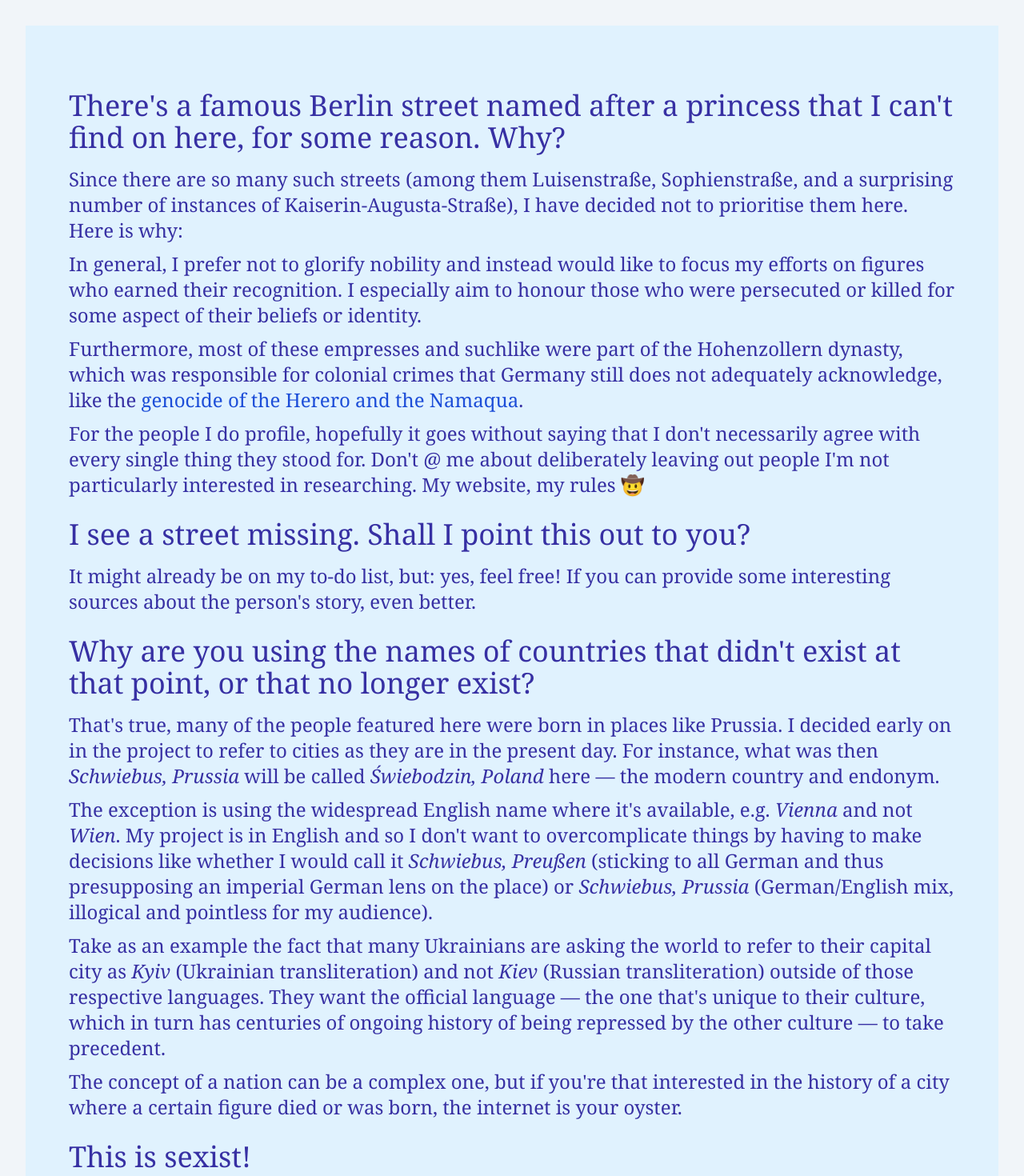
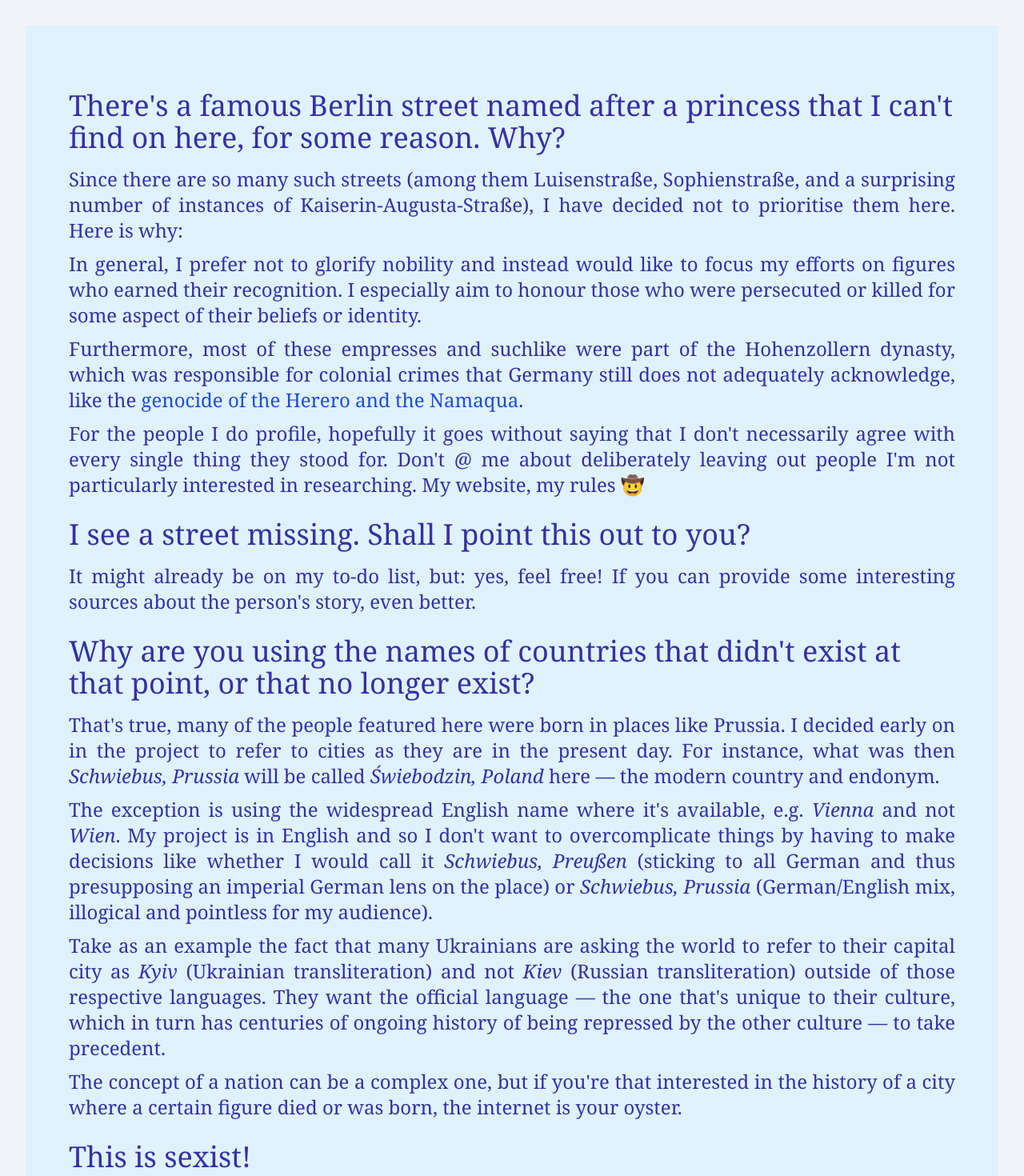
Before and after one commit to rosamundm/womens-history-of-berlin--frontend, a React (Create React App) app: page /faq in a window 1280 px wide. Shown: the top 1470 px of the page at 80% size. Built offline with nearby package versions, Linux system fonts and the light colour scheme.

Commit message:
Justify paragraphs

```diff
--- a/src/components/Street.js
+++ b/src/components/Street.js
@@ -99,7 +99,7 @@ function StreetInstance() {
                     ): unknownInfo}
                 </div>
 
-                <div className="eponym-description" class="p-4 sm:text-lg md:text-2xl lg:text-2xl">
+                <div className="eponym-description" class="p-4 sm:text-lg md:text-2xl lg:text-2xl text-justify">
                   {parsedStreetDescription}
                 </div>
 
--- a/src/components/staticPages/About.js
+++ b/src/components/staticPages/About.js
@@ -8,7 +8,7 @@ export default function AboutPage() {
 
           <div class="p-6 bg-sky-100">
 
-              <div className="eponym-basic-info" class="p-5 sm:text-lg md:text-2xl lg:text-2xl bg-sky-100">
+              <div className="eponym-basic-info" class="p-5 sm:text-lg md:text-2xl lg:text-2xl text-justify bg-sky-100">
 
                 <div class="p-5 px-2.5">
                     <div class="text-4xl py-4">
--- a/src/components/staticPages/Contact.js
+++ b/src/components/staticPages/Contact.js
@@ -8,7 +8,7 @@ export default function ContactPage() {
 
           <div class="p-6 bg-sky-100">
 
-              <div className="eponym-basic-info" class="p-5 sm:text-lg md:text-2xl lg:text-2xl bg-sky-100">
+              <div className="eponym-basic-info" class="p-5 sm:text-lg md:text-2xl lg:text-2xl text-justify g-sky-100">
 
                 <div class="p-5 px-2.5">
                     <div class="text-4xl py-4">
--- a/src/components/staticPages/FAQ.js
+++ b/src/components/staticPages/FAQ.js
@@ -16,58 +16,58 @@ export default function FaqPage() {
                         There's a famous Berlin street named after a princess that I can't find on
                         here, for some reason. Why?
                     </div>
-                    <p class="pb-2.5">
+                    <p class="pb-2.5 text-justify">
                         Since there are so many such streets (among them Luisenstraße, Sophienstraße, and a
                         surprising number of instances of Kaiserin-Augusta-Straße), I have decided not to prioritise
                         them here. Here is why:
                     </p>
-                    <p class="pb-2.5">
+                    <p class="pb-2.5 text-justify">
                         In general, I prefer not to glorify nobility and instead would like to focus my efforts on figures
                         who earned their recognition. I especially aim to honour those who were persecuted or killed for some
                         aspect of their beliefs or identity.
                     </p>
-                    <p class="pb-2.5">
+                    <p class="pb-2.5 text-justify">
                         Furthermore, most of these empresses and suchlike were part of the Hohenzollern dynasty, which was responsible
                         for colonial crimes that Germany still does not adequately acknowledge, like the <a href="https://www.dw.com/en/herero-and-nama-dispute-genocide-agreement-with-germany/a-64476907">genocide of the Herero and the Namaqua</a>.
                     </p>
-                    <p class="pb-2.5">
+                    <p class="pb-2.5 text-justify">
                         For the people I do profile, hopefully it goes without saying that I don't necessarily agree with every single thing they stood for.
                         Don't @ me about deliberately leaving out people I'm not particularly interested in researching. My website, my rules 🤠
                     </p>
                     <div class="text-4xl py-4">
                         I see a street missing. Shall I point this out to you?
                     </div>
-                    <p class="pb-2.5">
+                    <p class="pb-2.5 text-justify">
                         It might already be on my to-do list, but: yes, feel free! If you can provide some interesting sources about the person's
                         story, even better.
                     </p>
                     <div class="text-4xl py-4">
                         Why are you using the names of countries that didn't exist at that point, or that no longer exist?
                     </div>
-                    <p class="pb-2.5">
+                    <p class="pb-2.5 text-justify">
                         That's true, many of the people featured here were born in places like Prussia. I decided early on in the project to refer
                         to cities as they are in the present day. For instance, what was then <i>Schwiebus, Prussia</i> will be called <i>Świebodzin, Poland</i> here —
                         the modern country and endonym.
                     </p>
-                    <p class="pb-2.5">
+                    <p class="pb-2.5 text-justify">
                         The exception is using the widespread English name where it's available, e.g. <i>Vienna</i> and not <i>Wien</i>. My project is in English
                         and so I don't want to overcomplicate things by having to make decisions like whether I would call it <i>Schwiebus, Preußen</i> (sticking
                         to all German and thus presupposing an imperial German lens on the place) or <i>Schwiebus, Prussia</i> (German/English mix, illogical and
                         pointless for my audience).
                     </p>
-                    <p class="pb-2.5">
+                    <p class="pb-2.5 text-justify">
                         Take as an example the fact that many Ukrainians are asking the world to refer to their capital city as <i>Kyiv</i> (Ukrainian transliteration)
                         and not <i>Kiev</i> (Russian transliteration) outside of those respective languages. They want the official language — the one that's unique to
                         their culture, which in turn has centuries of ongoing history of being repressed by the other culture — to take precedent.
                     </p>
-                    <p class="pb-2.5">
+                    <p class="pb-2.5 text-justify">
                         The concept of a nation can be a complex one, but if you're that interested in the history of a city where a certain figure died or was
                         born, the internet is your oyster.
                     </p>
                     <div class="text-4xl py-4">
                         This is sexist!
                     </div>
-                    <p class="pb-2.5">
+                    <p class="pb-2.5 text-justify">
                         No.
                     </p>
 
```
